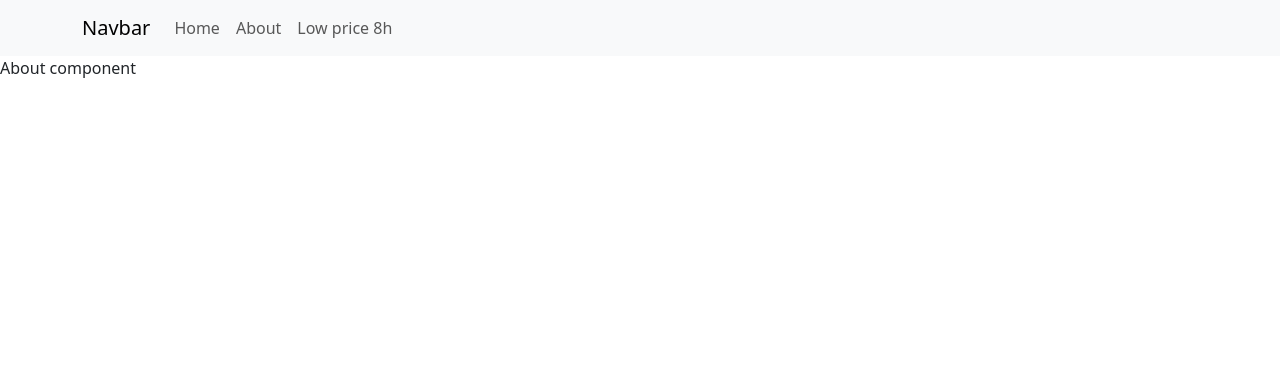
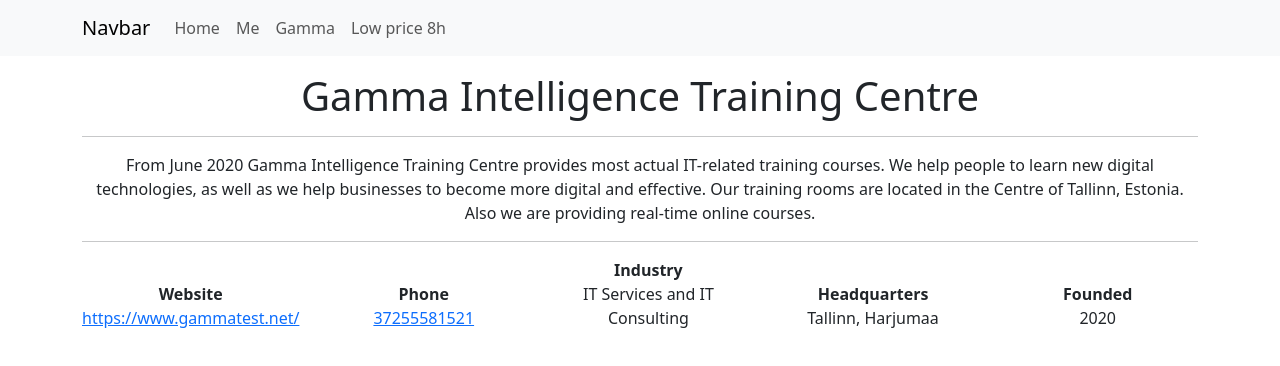
Before and after one commit to KonstantinBuruyan/elektrikell, a React (Create React App) app: page /about/gamma in a window 1280 px wide. Shown: the top 366 px of the page. Built offline with nearby package versions, Linux system fonts and the light colour scheme.

Commit message:
Add about me and gamma

```diff
--- a/src/About/About.jsx
+++ b/src/About/About.jsx
@@ -1,5 +1,8 @@
 import { useEffect } from "react";
 import { useLocation, useParams, useNavigate } from "react-router-dom";
+import  Me  from "./Me";
+import  Gamma  from "./Gamma";
+
 
 function About() {
     const location = useLocation();
@@ -10,9 +13,15 @@
         if (params.id === "999") navigate("/");
     }, [params, navigate]);
 
-    console.log(params);
+    //console.log(params);
 
-    return <>About component</>
+    //return <>About component</>
+
+    return (
+        <>
+            {params.name === "gamma" ?<Gamma/> :  <Me/>}
+        </>
+    );
 }
 
 export default About;
--- /dev/null
+++ b/src/About/Gamma.jsx
@@ -0,0 +1,82 @@
+import { Container, Row, Col } from 'react-bootstrap';
+
+function Gamma() {
+
+
+    return (
+        <Container className="mt-3 vh-100 text-center">
+            <Row className="align-items-start" >
+                <Col >
+                    <h1>Gamma Intelligence Training Centre</h1>
+                    <hr></hr>
+                </Col>
+            </Row>
+            <Row className="align-items-center" >
+                <Col>
+                    <p >
+                        From June 2020 Gamma Intelligence Training Centre provides most actual IT-related training courses.
+                        We help people to learn new digital
+                        technologies, as well as we help businesses to become more digital and effective.
+                        Our training rooms are located in the Centre of Tallinn, Estonia. Also we are providing real-time online courses.
+                    </p>
+                    <hr></hr>
+                </Col>
+            </Row>
+            <Row className="align-items-end">
+                <Col>
+                    <dt >
+                        Website
+                    </dt>
+                    <dd >
+                        <a rel="noopener noreferrer" target="_blank" href="https://www.gammatest.net/" id="ember1616" className="link-without-visited-state ember-view">
+                            <span className="link-without-visited-state" dir="ltr">
+                                https://www.gammatest.net/
+                            </span>
+                        </a>
+                    </dd>
+                </Col>
+                <Col>
+                    <dt >
+                        Phone
+                    </dt>
+                    <dd >
+                        <a rel="noopener noreferrer" target="_blank" href="tel:37255581521" id="ember1617" className="link-without-visited-state ember-view">
+                            <span aria-hidden="true" className="link-without-visited-state" dir="ltr">
+                                37255581521
+                            </span>
+                            <span className="visually-hidden">
+                                Phone number is 37255581521
+                            </span>
+                        </a>
+                    </dd>
+                </Col>
+                <Col>
+                    <dt >
+                        Industry
+                    </dt>
+                    <dd>
+                        IT Services and IT Consulting
+                    </dd>
+                </Col>
+                <Col>
+                    <dt >
+                        Headquarters
+                    </dt>
+                    <dd >
+                        Tallinn, Harjumaa
+                    </dd>
+                </Col>
+                <Col>
+                    <dt>
+                        Founded
+                    </dt>
+                    <dd >
+                        2020
+                    </dd>
+                </Col>
+
+            </Row>
+        </Container>
+    );
+}
+export default Gamma;
--- /dev/null
+++ b/src/About/Me.jsx
@@ -0,0 +1,39 @@
+import {Container,Row,Col} from 'react-bootstrap';
+
+
+function Me() {
+
+    return (
+        <>
+         <Container className='mt-5'>
+                <Row>
+                    <Col className='text-center'>
+                        <h1>Konstantin Buruyan</h1>
+                        <hr></hr>
+                        <div id="ember1615" className="ember-view">
+                            <section className="artdeco-card org-page-details-module__card-spacing artdeco-card org-about-module__margin-bottom">
+                                <p className="break-words white-space-pre-wrap t-black--light text-body-medium">
+                                This is my first React project
+                                </p>
+                                <dl className="overflow-hidden">
+                                    <dt className="mb1 text-heading-medium">
+                                        LinkedIn
+                                    </dt>
+                                    <dd className="mb4 t-black--light text-body-medium">
+                                        <a rel="noopener noreferrer" target="_blank" href="https://www.gammatest.net/" id="ember1616" className="link-without-visited-state ember-view">
+                                            <span className="link-without-visited-state" dir="ltr">
+                                            https://www.linkedin.com/in/konstantin-buruyan-1b0273259/
+                                            </span>
+                                        </a>
+                                    </dd>
+                                </dl>
+                            </section>
+
+                        </div>
+                    </Col>
+                </Row>
+            </Container>
+        </>
+    );
+}
+export default Me;
--- a/src/App.jsx
+++ b/src/App.jsx
@@ -5,19 +5,19 @@
 
 function App() {
     return (
-        <>
+        <div className="vh-100">
             <Navigation />
             <Routes>
                 <Route path="/" element={<ElektricPrice />} >
                   <Route path="lowprice/:hours" element={<ElektricPrice/>} />
                 </Route>
                 <Route path="/about" element={<About />} />
-                <Route path="/about/:id" element={<About />} />
-                <Route path="/about/contact" element={<About />} />
+                <Route path="/about/:name" element={<About />} />
+                <Route path="/about/me" element={<About />} />
 
                 <Route path="*" element={<>404</>} />
             </Routes>
-        </>
+        </div>
     );
 }
 
--- a/src/Navigation.jsx
+++ b/src/Navigation.jsx
@@ -10,7 +10,8 @@
                 <Navbar.Brand href="#home">Navbar</Navbar.Brand>
                 <Nav className="me-auto">
                     <Link to="/" className="nav-link">Home</Link>
-                    <Link to="/about" className="nav-link">About</Link>
+                    <Link to="/about/me" className="nav-link">Me</Link>
+                    <Link to="/about/gamma" className="nav-link">Gamma</Link>
                     <Link to="/lowprice/8" className="nav-link">Low price 8h</Link>
                 </Nav>
             </Container>
```
Also changed, not shown: src/About/index.js (+6 -1 lines).
